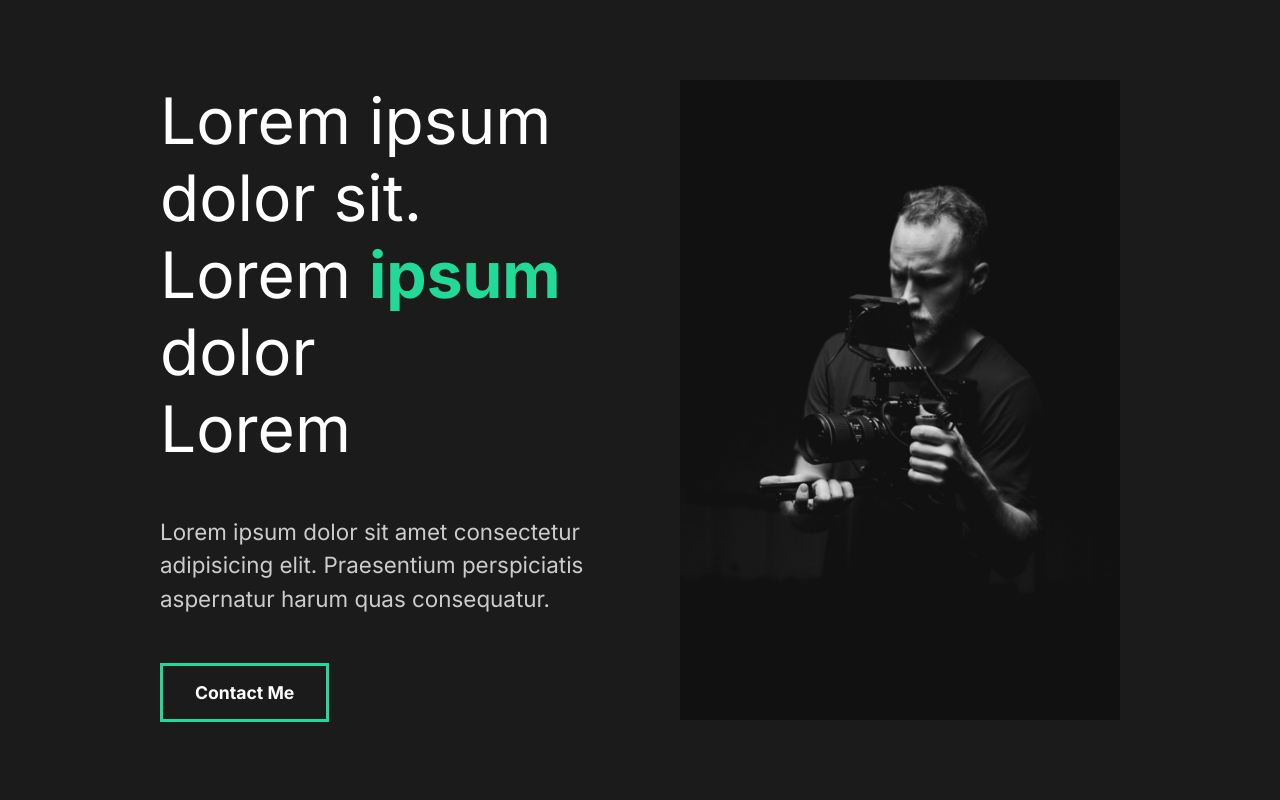
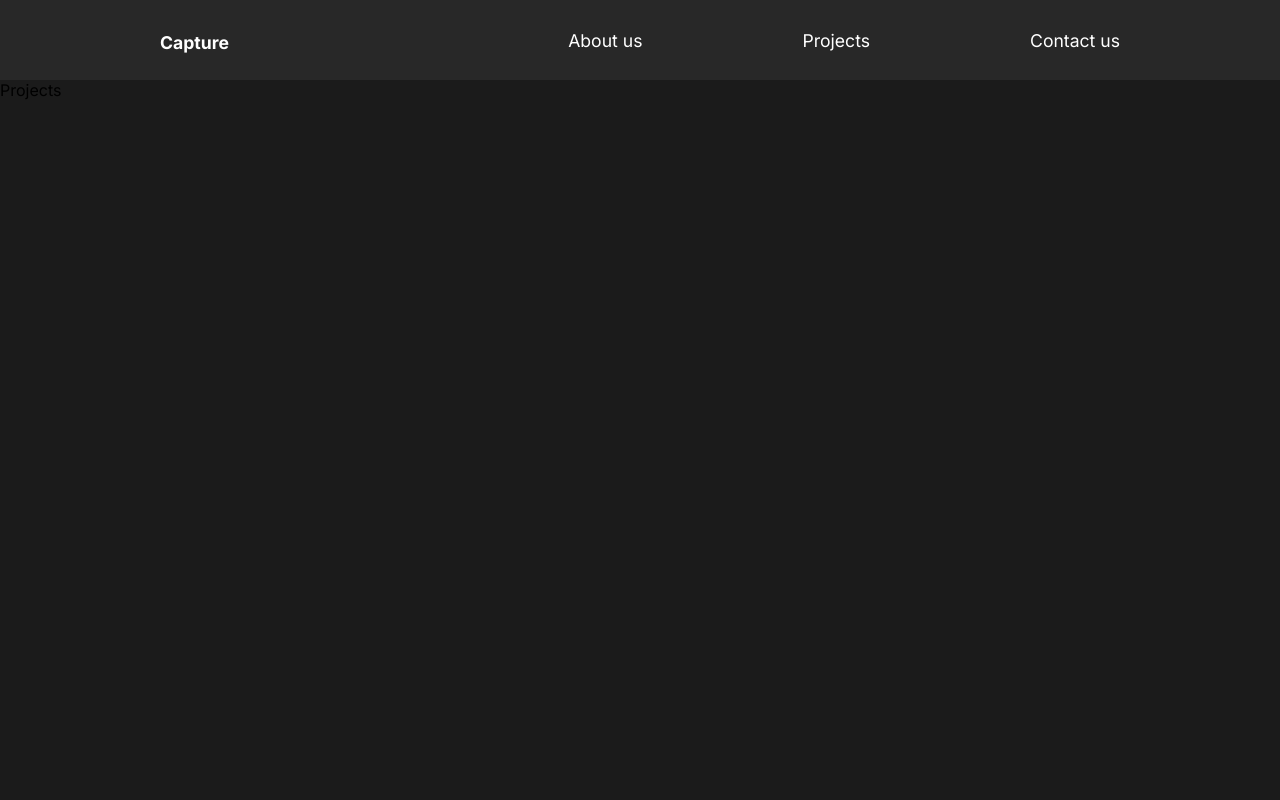
Before and after one commit to n1ckk007/portfolio, a React (Create React App) app: page /projects in a window 1280 px wide. Shown: the top 800 px of the page. Built offline with nearby package versions, Linux system fonts and the light colour scheme.

Commit message:
added navbar and react router with diff pages

```diff
--- a/src/App.js
+++ b/src/App.js
@@ -1,11 +1,20 @@
+import { Route, Switch } from "react-router-dom";
+import Navbar from "./components/navbar/Navbar";
 import GlobalStyle from "./GlobalStyle";
 import AboutUsPage from "./pages/AboutUsPage";
+import ContactUsPage from "./pages/ContactUsPage";
+import ProjectsPage from "./pages/ProjectsPage";
 
 function App() {
   return (
     <div className="App">
       <GlobalStyle />
-      <AboutUsPage />
+      <Navbar />
+      <Switch>
+        <Route exact path="/" component={AboutUsPage} />
+        <Route path="/projects" component={ProjectsPage} />
+        <Route path="/contact" component={ContactUsPage} />
+      </Switch>
     </div>
   );
 }
--- /dev/null
+++ b/src/components/navbar/Navbar.js
@@ -0,0 +1,26 @@
+import React from "react";
+import { NavLink } from "react-router-dom";
+import { Nav } from "./NavbarStyles";
+
+const Navbar = () => {
+  return (
+    <Nav>
+      <h1>
+        <NavLink to="/">Capture</NavLink>
+      </h1>
+      <ul>
+        <li>
+          <NavLink to="/">About us</NavLink>
+        </li>
+        <li>
+          <NavLink to="/projects">Projects</NavLink>
+        </li>
+        <li>
+          <NavLink to="/contact">Contact us</NavLink>
+        </li>
+      </ul>
+    </Nav>
+  );
+};
+
+export default Navbar;
--- /dev/null
+++ b/src/components/navbar/NavbarStyles.js
@@ -0,0 +1,24 @@
+import styled from "styled-components";
+
+export const Nav = styled.nav`
+  min-height: 10vh;
+  display: flex;
+  margin: auto;
+  justify-content: space-between;
+  align-items: center;
+  padding: 1rem 10rem;
+  background-color: #282828;
+
+  a {
+    color: white;
+    text-decoration: none;
+  }
+  ul {
+    display: flex;
+    list-style: none;
+  }
+  li {
+    padding-left: 10rem;
+    position: relative;
+  }
+`;
--- a/src/index.js
+++ b/src/index.js
@@ -1,11 +1,14 @@
 import React from "react";
 import ReactDOM from "react-dom";
+import { BrowserRouter } from "react-router-dom";
 import App from "./App";
 import reportWebVitals from "./reportWebVitals";
 
 ReactDOM.render(
   <React.StrictMode>
-    <App />
+    <BrowserRouter>
+      <App />
+    </BrowserRouter>
   </React.StrictMode>,
   document.getElementById("root")
 );
--- /dev/null
+++ b/src/pages/ContactUsPage.js
@@ -0,0 +1,7 @@
+import React from "react";
+
+const ContactUsPage = () => {
+  return <div>Contact</div>;
+};
+
+export default ContactUsPage;
--- /dev/null
+++ b/src/pages/ProjectsPage.js
@@ -0,0 +1,7 @@
+import React from "react";
+
+const ProjectsPage = () => {
+  return <div>Projects</div>;
+};
+
+export default ProjectsPage;
```
Also changed, not shown: 1 other file (tests, documents, lock files or other folders).
